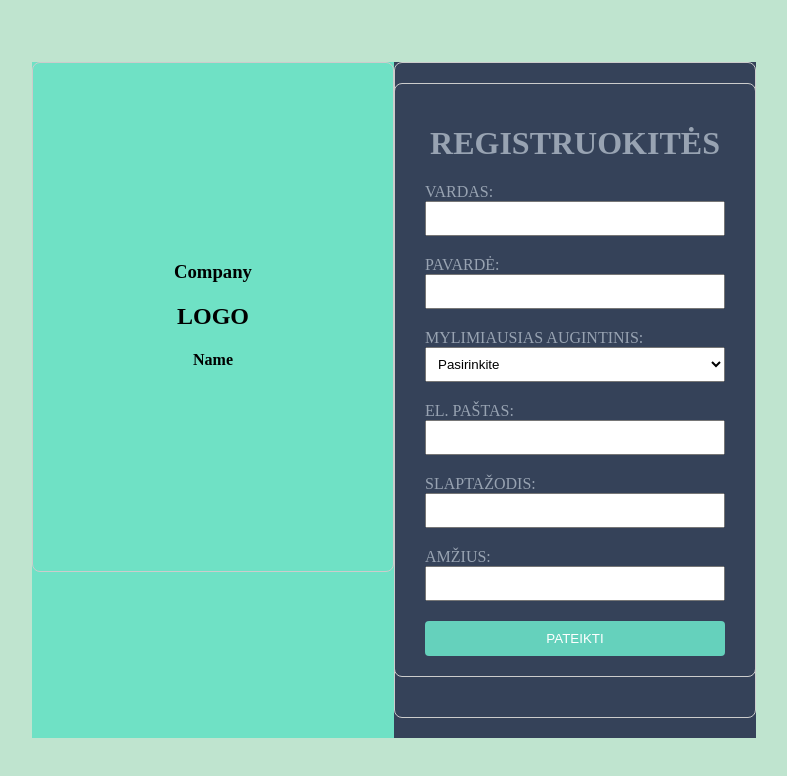
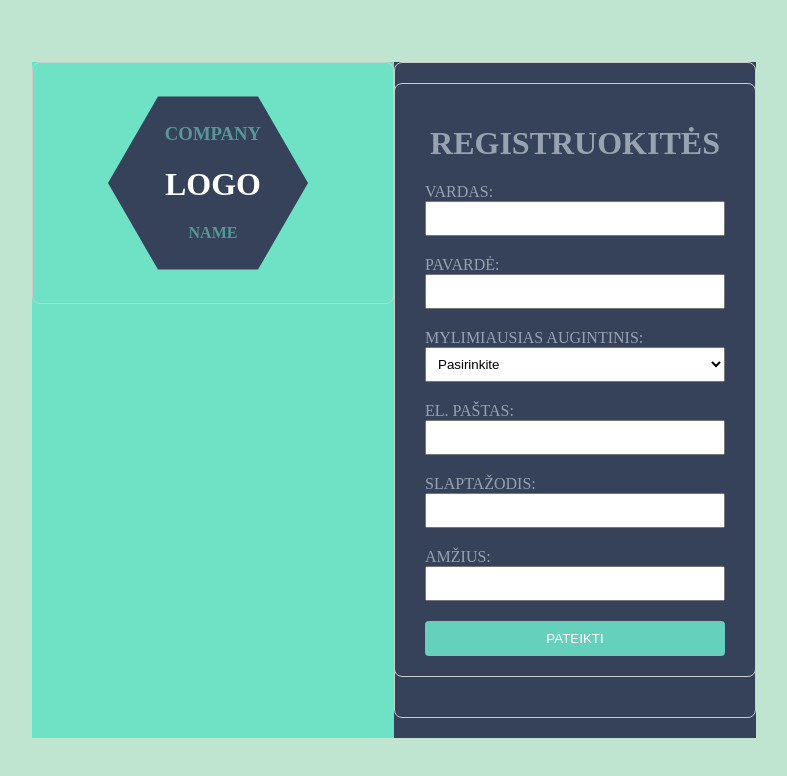
Before and after one commit to EdgaRinskas/6_pamoka_REACT, a React (Create React App) app: page / in a window 1280 px wide. Shown: the top 776 px of the page, without its empty margins (246-1033 px from the left). Built offline with nearby package versions, Linux system fonts and the light colour scheme.

Commit message:
Made part of logo

```diff
--- a/src/App.css
+++ b/src/App.css
@@ -33,10 +33,37 @@ body {
   align-items: center;
 }
 
+.logo-container {
+  position: relative;
+  display: flex;
+  align-items: center;
+}
+
+.logo {
+  width: 200px;
+  margin-right: 10px;
+  position: relative;
+}
+
 .logo-text {
-  text-align: center;
-  padding: 50% 0;
+  position: absolute;
+  top: 50%;
+  left: 50%;
+  transform: translate(-50%, -50%);
+  text-align: center; /* Center-align the text */
 }
+
+.logo-text h1{
+  color: #ffffff;
+}
+
+.logo-text h3,
+.logo-text h4 {
+  color:#579799;
+  margin: 0;
+  text-transform: uppercase;
+}
+
 
 h1 {
   color: #98a3b2;
--- a/src/InputExample3.jsx
+++ b/src/InputExample3.jsx
@@ -1,13 +1,20 @@
+// Inside InputExample3.jsx
+
 import React from "react";
+import hexagonSVG from "./hexagon.svg"; // Import the SVG file
+import "./App.css"; // Import the main CSS file
 
 const InputExample3 = () => {
   return (
     <div className="form-section">
+      <div className="logo-container">
+        <img src={hexagonSVG} alt="Logo" className="logo" />
         <div className="logo-text">
-      <h3>Company</h3>
-      <h2>LOGO</h2>
-      <h4>Name</h4>
+          <h3>Company</h3>
+          <h1>LOGO</h1>
+          <h4>Name</h4>
         </div>
+      </div>
     </div>
   );
 };
```
Also changed, not shown: src/hexagon.svg (added).
